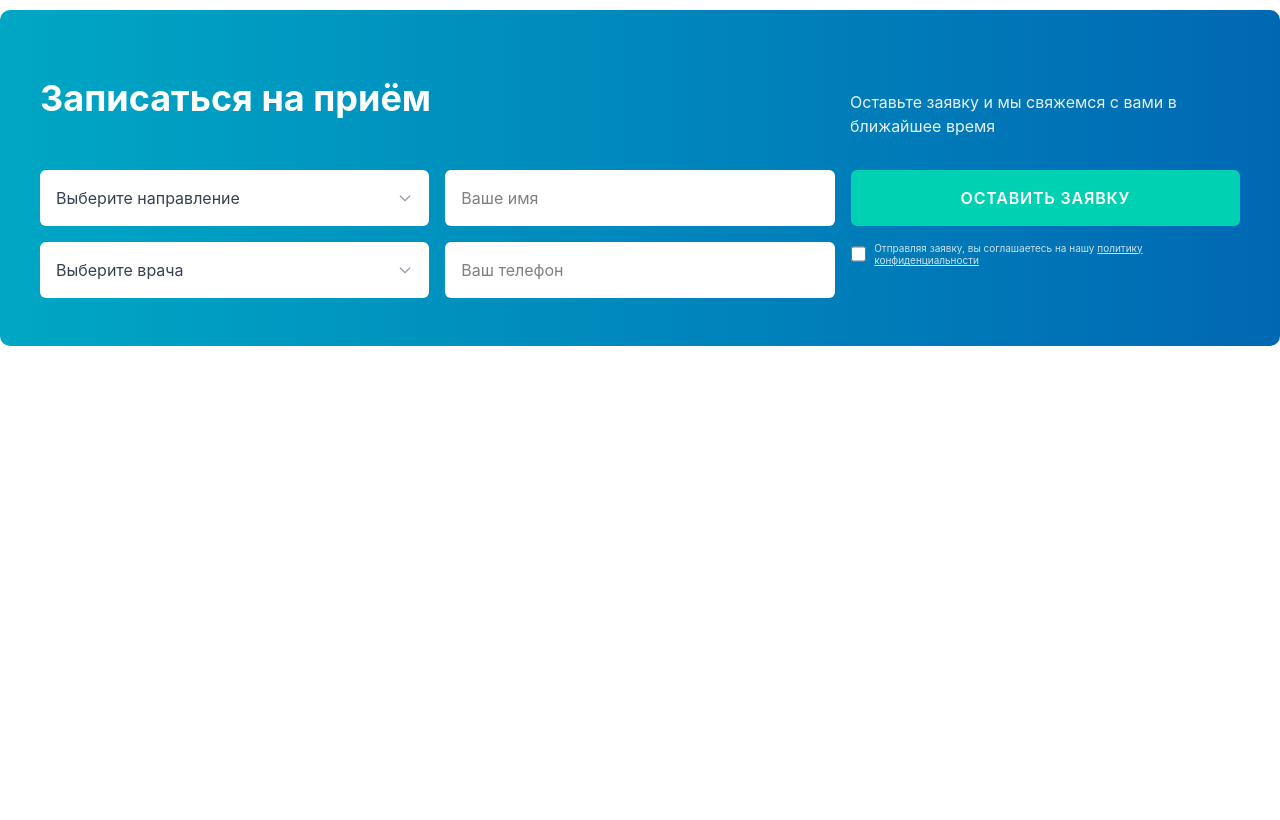
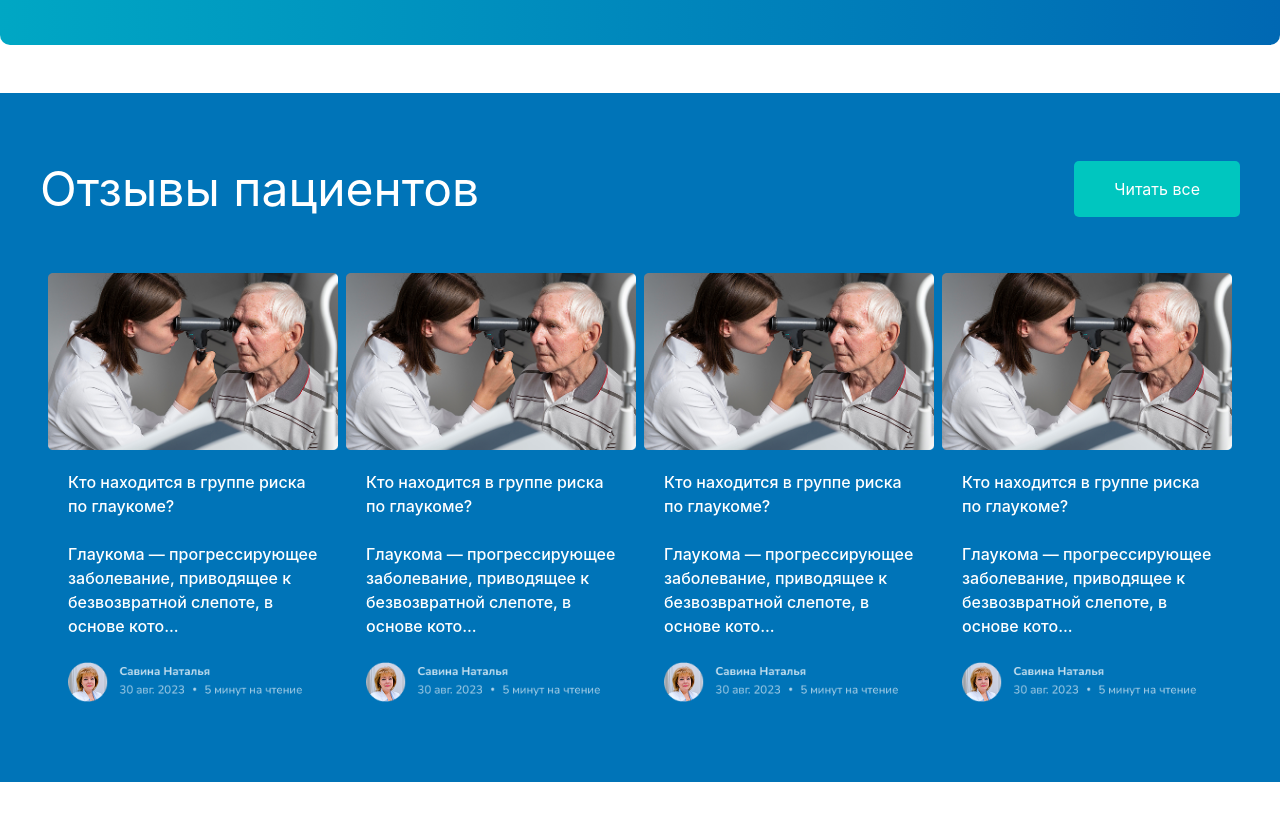
Before and after one commit to simle-pro/Exam-4.end, a website: page src/page3.html in a window 1280 px wide. Shown: the part 6595-7415 px from the top of the page. Before the commit the page ends 6989 px from the top, so only its background shows below. Drawn offline with nearby package versions, Linux system fonts and the light colour scheme; files that its build step writes are made by us from their sources.

Commit message:
nine-x-9

```diff
--- a/src/page3.html
+++ b/src/page3.html
@@ -484,7 +484,7 @@
 
 <p class="text-[48px] max-w-[1200px] m-auto font-medium">Как нас найти</p><br><br>
 
-<img class="max-w-[1200px] m-auto px-1" src="./img-pax/image (16).png" alt="">
+<img class="max-w-[1200px] w-[400px] m-auto px-1" src="./img-pax/image (16).png" alt="">
 <br>
 
  <div class="max-w-[1400px] m-auto rounded-[10px] bg-gradient-to-r from-[#00A7C4] to-[#0068B3] py-12 px-4 ">
@@ -542,11 +542,74 @@
     </div>
   </div><br><br>
 
+<div class="bg-[#0074B8] text-white py-15">
+<div class="flex items-center max-w-[1200px] lg:m-auto mx-2 lg:justify-between flex-col lg:flex-row justify-start">
+    <p class="text-[48px]">Отзывы пациентов</p>
+   <button class="text-white bg-[#00C6BF] py-4 lg:flex hidden px-10 rounded-[5px]">Читать все</button>
+  </div><br><br>
+
+    <div class="flex max-w-[1200px] justify-between m-auto font-medium flex-col lg:flex-row px-2">
+    <div class="w-[290px] mx-13 lg:mx-0">
+      <img src="./img-pax/image.png" alt="">
+      <div class="p-5">
+        <p class="font-medium">Кто находится в группе риска по глаукоме?</p><br>
+        <p>Глаукома — прогрессирующее заболевание, приводящее к безвозвратной слепоте, в основе кото...</p><br>
+
+        <img src="./img-pax/Avatar.png" alt="">
+
+    </div>
+
+
+  </div>
+   <div class="w-[290px] mx-13 lg:mx-0">
+      <img src="./img-pax/image.png" alt="">
+      <div class="p-5">
+        <p class="font-medium">Кто находится в группе риска по глаукоме?</p><br>
+        <p>Глаукома — прогрессирующее заболевание, приводящее к безвозвратной слепоте, в основе кото...</p><br>
+
+        <img src="./img-pax/Avatar.png" alt="">
+
+    </div>
+
+
+  </div>
+   <div class="w-[290px] mx-13 lg:mx-0">
+      <img src="./img-pax/image.png" alt="">
+      <div class="p-5">
+        <p class="font-medium">Кто находится в группе риска по глаукоме?</p><br>
+        <p>Глаукома — прогрессирующее заболевание, приводящее к безвозвратной слепоте, в основе кото...</p><br>
+
+        <img src="./img-pax/Avatar.png" alt="">
+
+    </div>
+
+
+  </div>
+   <div class="w-[290px] mx-13 lg:mx-0">
+      <img src="./img-pax/image.png" alt="">
+      <div class="p-5">
+        <p class="font-medium">Кто находится в группе риска по глаукоме?</p><br>
+        <p>Глаукома — прогрессирующее заболевание, приводящее к безвозвратной слепоте, в основе кото...</p><br>
+
+        <img src="./img-pax/Avatar.png" alt="">
+
+    </div>
+
+
+  </div>
+
+
+  </div>
+
+
+</div><br><br>
 
 
 
 
-</div>
+
+
+
 
 
 
```
Also changed, not shown: src/img-pax/Avatar.png (added), src/img-pax/Image.png (added).
